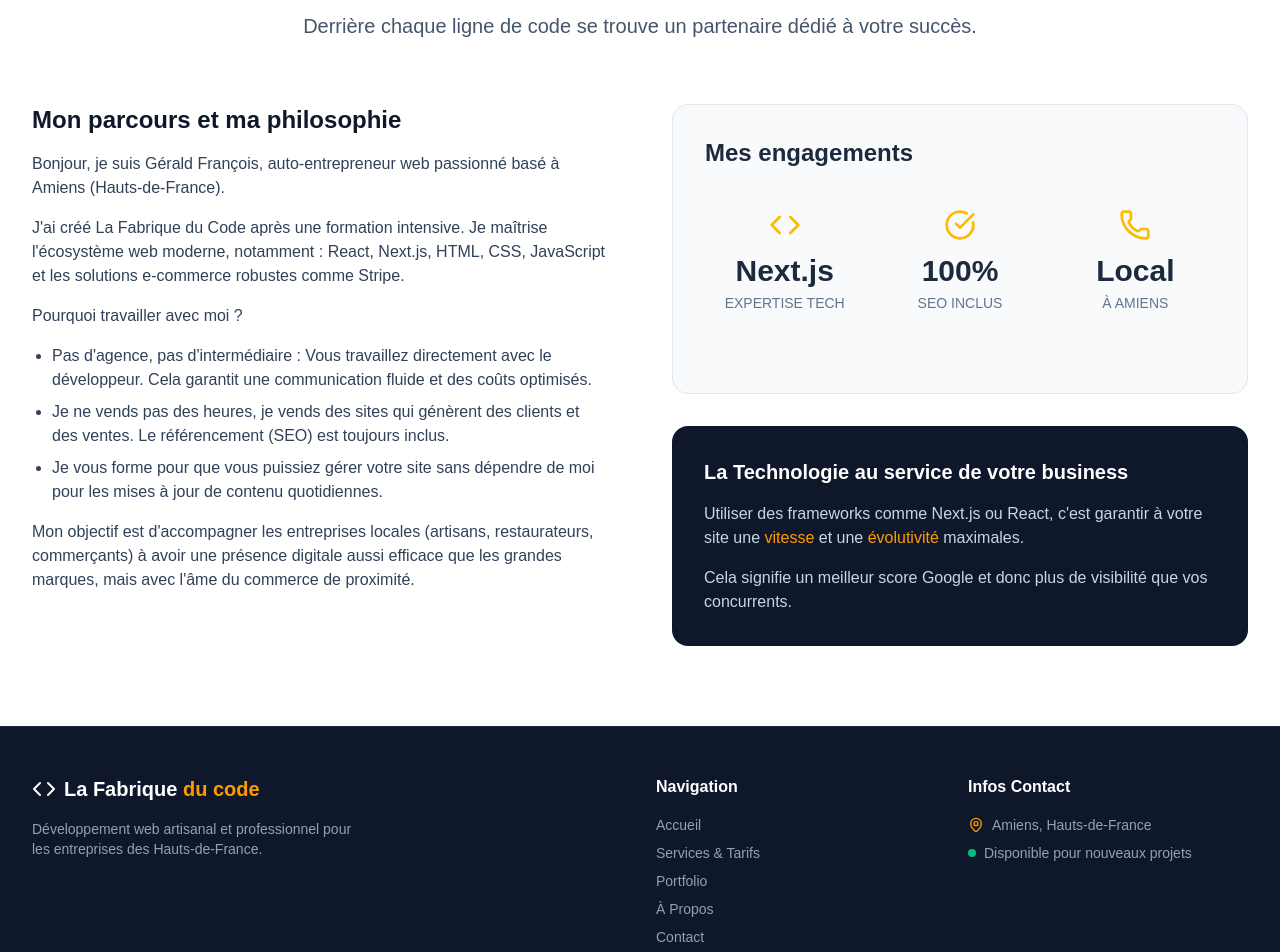
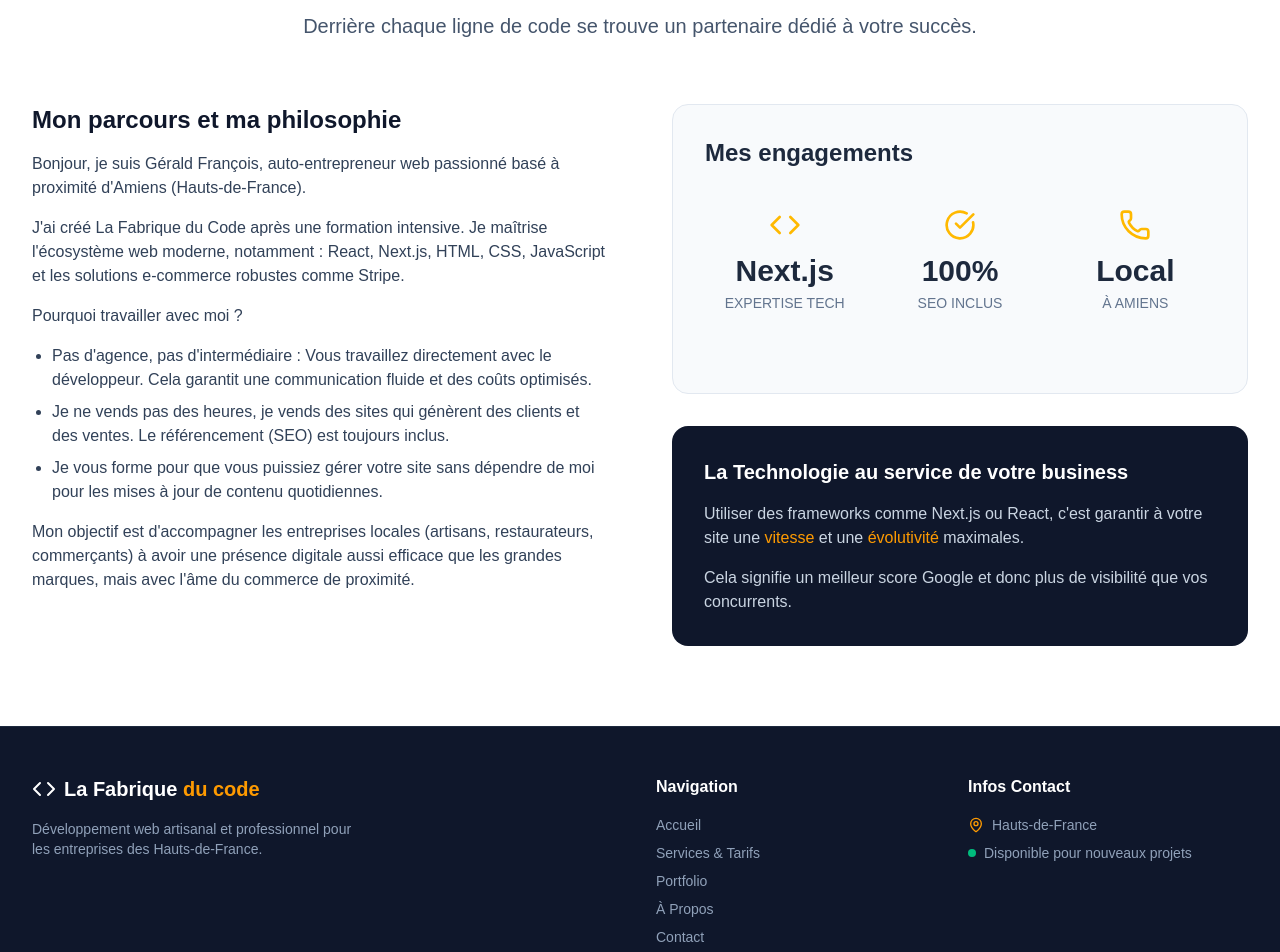
Before and after one commit to G-eraldo/fabrique, a Next.js app: page /a-propos in a window 1280 px wide. Shown: the part 180-1132 px from the top of the page. Built offline with nearby package versions, Linux system fonts and the light colour scheme.

Commit message:
modification lieu

```diff
--- a/src/app/a-propos/page.jsx
+++ b/src/app/a-propos/page.jsx
@@ -55,7 +55,7 @@ export default function page() {
 
             <p className="pt-4">
               Bonjour, je suis Gérald François, auto-entrepreneur web passionné
-              basé à Amiens (Hauts-de-France).
+              basé à proximité d'Amiens (Hauts-de-France).
             </p>
 
             <p className="pt-4">
--- a/src/app/layout.jsx
+++ b/src/app/layout.jsx
@@ -142,9 +142,8 @@ export const metadata = {
   // =====================================================
   other: {
     "geo.region": "FR-80",
-    "geo.placename": "Amiens",
-    ICBM: "49.894067,2.295753",
-    "DC.title": "Développement de sites web professionnels Amiens",
+    "geo.placename": "Amiens, Somme, Hauts-de-France",
+    "DC.title": "Développement de sites web professionnels Amiens et Somme",
   },
 };
 
--- a/src/app/page.jsx
+++ b/src/app/page.jsx
@@ -23,7 +23,7 @@ export default function Home() {
             <div className="text-center lg:text-left">
               <div className="inline-flex items-center px-3 py-1 rounded-full border border-slate-700 bg-slate-800/50 text-amber-400 text-sm font-medium mb-6 backdrop-blur-sm">
                 <span className="w-2 h-2 bg-amber-500 rounded-full mr-2 animate-pulse"></span>
-                Développeur Web à Amiens & Hauts-de-France
+                <h1>Développeur Web près d'Amiens & Hauts-de-France</h1>
               </div>
               <strong className="text-4xl md:text-5xl lg:text-6xl font-extrabold text-white leading-tight mb-6">
                 Développeur web{" "}
@@ -83,7 +83,7 @@ export default function Home() {
               {
                 icon: Briefcase,
                 title: "Partenariat Local",
-                desc: "Un auto-entrepreneur à Amiens dédié à votre réussite. Un seul contact, zéro jargon technique.",
+                desc: "Un auto-entrepreneur près d'Amiens dédié à votre réussite. Un seul contact, zéro jargon technique.",
               },
             ].map((item, i) => (
               <div
--- a/src/components/Footer.jsx
+++ b/src/components/Footer.jsx
@@ -70,7 +70,7 @@ export default function Footer() {
             <ul className="space-y-2 text-sm">
               <li className="flex items-start">
                 <MapPin size={16} className="mr-2 mt-0.5 text-amber-500" />
-                Amiens, Hauts-de-France
+                Hauts-de-France
               </li>
               <li className="flex items-center">
                 <span className="w-2 h-2 rounded-full bg-emerald-500 mr-2"></span>
```
